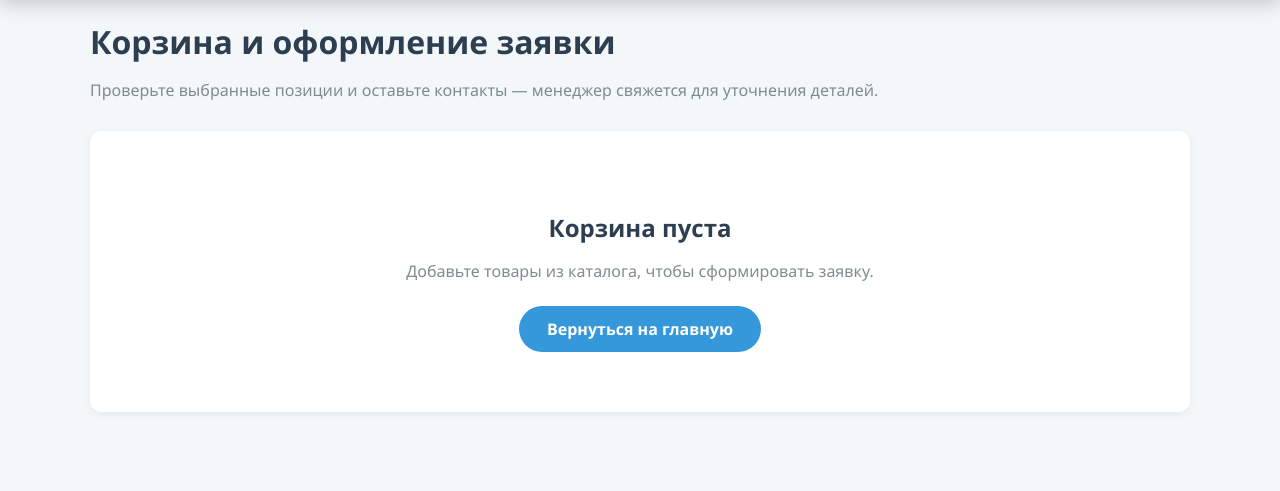
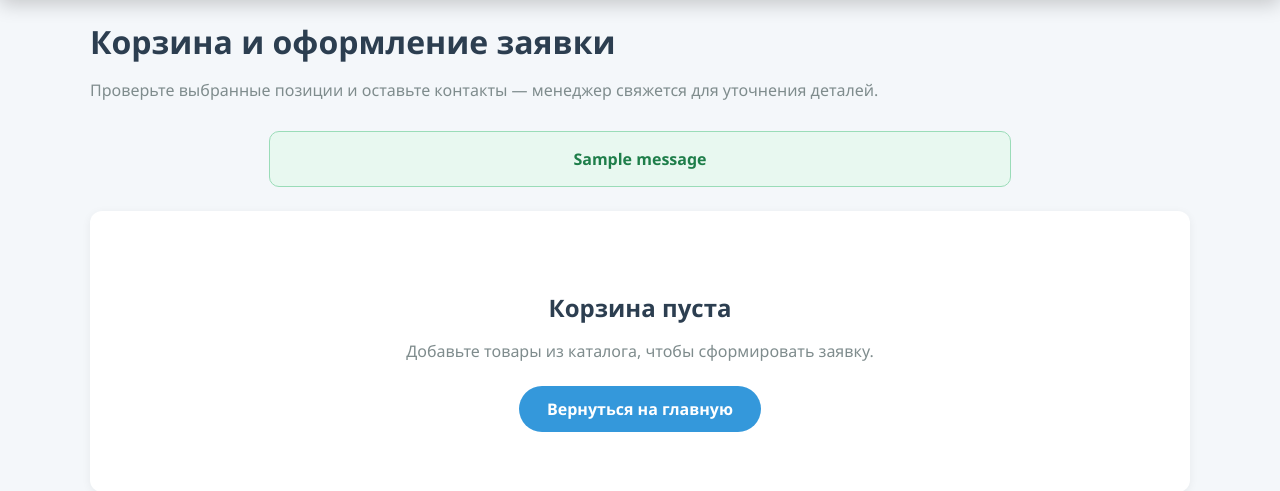
Before and after one commit to hevessanore/union, a Flask app: page /snow_guard/cart in a window 1280 px wide. Shown: the part 57-548 px from the top of the page. Run offline with Flask 3, Linux system fonts and the light colour scheme; one stand-in notice (Sample message) is shown.

Commit message:
Add files via upload

```diff
--- a/templates/cart.html
+++ b/templates/cart.html
@@ -10,6 +10,21 @@
 
         h1 { color: #2c3e50; margin-top: 0; margin-bottom: 8px; }
         .subtitle { color: #7f8c8d; margin-bottom: 30px; }
+
+        /* Плашки сообщений */
+        .flash {
+            max-width: 700px;
+            margin: 0 auto 24px;
+            padding: 16px 20px;
+            border-radius: 10px;
+            font-weight: 600;
+            text-align: center;
+        }
+        .flash-success { background: #e8f8f0; color: #1e7e4a; border: 1px solid #9adcb8; }
+        .flash-danger  { background: #fdecea; color: #b02a24; border: 1px solid #f5b5b0; }
+        .flash-error   { background: #fdecea; color: #b02a24; border: 1px solid #f5b5b0; }
+        .flash-warning { background: #fff7e0; color: #8a6d00; border: 1px solid #f0dd8a; }
+        .flash-info    { background: #eaf4fd; color: #24678f; border: 1px solid #a9cff0; }
 
         .cart-list { display: flex; flex-direction: column; gap: 16px; }
         .cart-item {
@@ -28,6 +43,7 @@
         }
         .cart-item-info h3 { margin: 0 0 4px 0; color: #2c3e50; font-size: 1rem; }
         .cart-item-info .code { color: #95a5a6; font-size: 0.85rem; }
+        .cart-item-info .opts { color: #7f8c8d; font-size: 0.85rem; display: block; }
         .cart-item-price {
             text-align: right; color: #e74c3c; font-weight: 700; font-size: 1.1rem;
             white-space: nowrap;
@@ -104,6 +120,14 @@
         <h1>Корзина и оформление заявки</h1>
         <p class="subtitle">Проверьте выбранные позиции и оставьте контакты — менеджер свяжется для уточнения деталей.</p>
 
+        {% with messages = get_flashed_messages(with_categories=true) %}
+            {% if messages %}
+                {% for category, message in messages %}
+                <div class="flash flash-{{ category }}">{{ message }}</div>
+                {% endfor %}
+            {% endif %}
+        {% endwith %}
+
         {% if cart and cart|length > 0 %}
         <div class="cart-list">
             {% for item in cart %}
@@ -114,6 +138,13 @@
                 <div class="cart-item-info">
                     <h3>{{ item.name }}</h3>
                     <span class="code">Арт.: {{ item.code or '-' }}</span>
+                    {% if item.variant or item.color %}
+                    <span class="opts">
+                        {% if item.variant %}{{ item.variant }}{% endif %}
+                        {% if item.variant and item.color %}, {% endif %}
+                        {% if item.color %}{{ item.color }}{% endif %}
+                    </span>
+                    {% endif %}
                 </div>
                 <div class="cart-item-price">
                     {% if item.price %}
@@ -159,7 +190,7 @@
         {% else %}
         <div class="empty-state">
             <h2>Корзина пуста</h2>
-            <p>Добавьте товары из каталога, чтобы сформировать заявку.</p>
+            <p id="empty-text">Добавьте товары из каталога, чтобы сформировать заявку.</p>
             <a href="/" class="btn-home">Вернуться на главную</a>
         </div>
         {% endif %}
```
